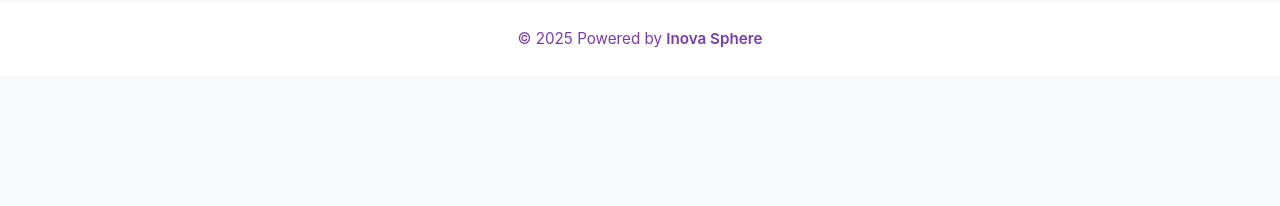
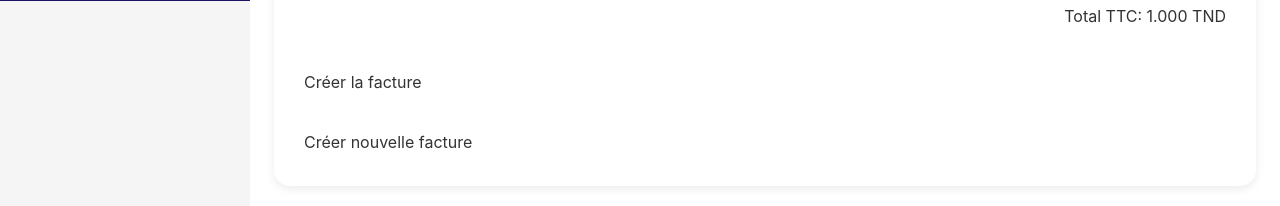
Before and after one commit to souhiir1/invoicing-frontend, a Next.js app: page /create in a window 1280 px wide. Before the commit this address had no page. Shown: the part 799-1005 px from the top of the page. Before the commit the page ends 875 px from the top, so only its background shows below. Built offline with nearby package versions, Linux system fonts and the light colour scheme; no server answers.

Commit message:
fix rerender error in create invoice 4th att in build

```diff
--- a/src/app/components/AuthLayout.js
+++ b/src/app/components/AuthLayout.js
@@ -39,7 +39,7 @@ export default function AuthLayout({ user, children }) {
     href: '/invoices',
     submenu: [
       { label: 'Liste des factures', href: '/invoices', icon: <FaListUl size={14} /> },
-      { label: 'Créer facture', href: '/invoices/create', icon: <FaPlusCircle size={14} /> },
+      { label: 'Créer facture', href: '/create', icon: <FaPlusCircle size={14} /> },
     ],
   },
 ];
--- a/src/app/invoices/create/page.js
+++ b/src/app/create/page.js
@@ -4,7 +4,7 @@ import React, { useState, useEffect } from 'react';
 import { useSelector } from 'react-redux';
 import { useRouter, useSearchParams } from 'next/navigation';
 import AuthLayout from '@/app/components/AuthLayout';
-import PrintInvoice from '../print/PrintInvoice';
+import PrintInvoice from '../invoices/print/PrintInvoice';
 import styles from './page.module.css';
 
 export default function CreateInvoicePage() {
@@ -210,7 +210,7 @@ export default function CreateInvoicePage() {
       if (res.ok) {
         const data = await res.json();
         setSelectedInvoiceId(data.id);
-        if (!invoiceId) router.replace(`/invoices/create?id=${data.id}`);
+        if (!invoiceId) router.replace(`/create?id=${data.id}`);
         setShowDialog(true);
       } else alert('Erreur de sauvegarde');
     } catch (err) { console.error(err); alert('Erreur de sauvegarde'); }
@@ -227,7 +227,7 @@ export default function CreateInvoicePage() {
     setShowDialog(false);
     fetchNextRef();
     setSelectedInvoiceId(null);
-    router.replace('/invoices/create');
+    router.replace('/create');
   }
 
 
@@ -355,7 +355,7 @@ export default function CreateInvoicePage() {
               <button type="submit">{invoiceId ? 'Mettre à jour' : 'Créer la facture'}</button>
             </div>
 
-            <div className={styles.newInvoiceButton}>
+            <div className={styles.newInvoiceButton }>
               <button type="button" onClick={handleCreateNewInvoice}>Créer nouvelle facture</button>
             </div>
           </form>
--- a/src/app/invoices/create/page.module.css
+++ b/src/app/create/page.module.css
@@ -174,12 +174,12 @@
 }
 .actions {
   display: flex;
-  gap: 10px; /* space between buttons if needed */
+  gap: 10px;
   margin-top: 20px;
 }
 
 .newInvoiceButton {
-  margin-top: 15px; /* pushes it below the submit button */
+  margin-top: 15px;
 }
 
 .btnSecondary {
--- a/src/app/invoices/page.js
+++ b/src/app/invoices/page.js
@@ -114,7 +114,7 @@ export default function InvoicesListPage() {
               Gérez et suivez vos factures en un seul endroit
             </p>
           </div>
-          <Link href="/invoices/create" className={styles.btnPrimary}>
+          <Link href="/create" className={styles.btnPrimary}>
             <span className={styles.btnIcon}>+</span>
             Nouvelle facture
           </Link>
@@ -155,7 +155,7 @@ export default function InvoicesListPage() {
               <div className={styles.emptyIcon}>📄</div>
               <h3>Aucune facture trouvée</h3>
               <p>Créez votre première facture pour commencer</p>
-              <Link href="/invoices/create" className={styles.btnPrimary}>
+              <Link href="/create" className={styles.btnPrimary}>
                 Créer une facture
               </Link>
             </div>
@@ -205,7 +205,7 @@ export default function InvoicesListPage() {
                             🖨️
                           </button>
                           <Link
-                            href={`/invoices/create?id=${inv.id}`}
+                            href={`/create?id=${inv.id}`}
                             className={styles.iconBtn}
                             aria-label="Modifier facture"
                             title="Modifier"
@@ -268,7 +268,7 @@ export default function InvoicesListPage() {
                         🖨️ Imprimer
                       </button>
                       <Link
-                        href={`/invoices/create?id=${inv.id}`}
+                        href={`/create?id=${inv.id}`}
                         className={styles.mobileBtn}
                       >
                         ✏️ Modifier
--- a/src/app/invoices/print/PrintInvoice.js
+++ b/src/app/invoices/print/PrintInvoice.js
@@ -190,7 +190,6 @@ export default function PrintInvoice({ invoiceId, open, onClose }) {
       }
     `;
 
-    // Create printable content
     const printableContent = `
       <div class="print-container">
         <!-- Header -->
@@ -319,7 +318,7 @@ export default function PrintInvoice({ invoiceId, open, onClose }) {
       </div>
     `;
 
-    // Create and open print window
+
     const printWindow = window.open('', '_blank');
     printWindow.document.write(`
       <!DOCTYPE html>
```
